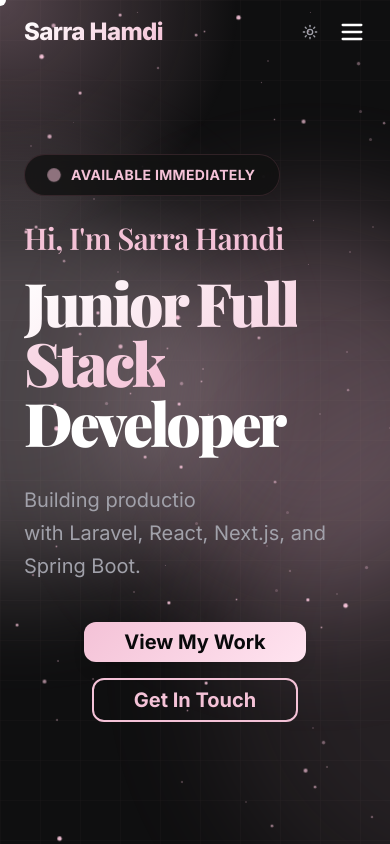
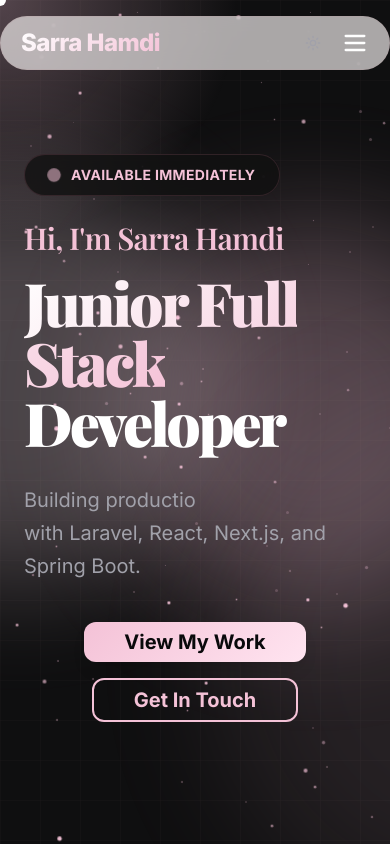
Before and after one commit to SarraHamdi11/portfolio, a Next.js app: page / in a window 390 px wide. Shown: the top 844 px of the page. Built offline with nearby package versions, Linux system fonts and the light colour scheme; a web font is replaced by a local one.

Commit message:
Update navbar to floating pill shape

```diff
--- a/src/components/Navbar.tsx
+++ b/src/components/Navbar.tsx
@@ -24,13 +24,15 @@ export default function Navbar() {
   };
 
   return (
-    <nav
-      className={`fixed top-0 left-0 right-0 z-50 transition-all duration-300 ${
-        scrolled ? "nav-scrolled" : ""
-      }`}
-    >
-      <div className="max-w-7xl mx-auto px-6 py-4">
-        <div className="flex items-center justify-between">
+    <nav className="fixed top-0 left-0 right-0 z-50 transition-all duration-300 pt-4">
+      <div className="mx-auto max-w-[820px]">
+        <div
+          className="flex items-center justify-between px-5 py-2.5 rounded-[50px] backdrop-blur-[10px]"
+          style={{
+            background: "rgba(237,232,232,0.7)",
+            border: "1px solid rgba(180,150,155,0.25)"
+          }}
+        >
           <button
             onClick={() => scrollTo("home")}
             className="text-2xl font-extrabold tracking-tight gradient-text"
@@ -48,12 +50,18 @@ export default function Navbar() {
               <button
                 key={item.id}
                 onClick={() => scrollTo(item.id)}
-                className="text-base font-semibold transition-colors"
+                className="text-base font-semibold transition-colors px-3 py-1.5 rounded-[30px]"
                 style={{
                   color: "var(--text-secondary)",
                 }}
-                onMouseEnter={(e) => (e.currentTarget.style.color = "var(--accent-primary)")}
-                onMouseLeave={(e) => (e.currentTarget.style.color = "var(--text-secondary)")}
+                onMouseEnter={(e) => {
+                  e.currentTarget.style.color = "var(--accent-primary)";
+                  e.currentTarget.style.backgroundColor = "rgba(180,130,140,0.12)";
+                }}
+                onMouseLeave={(e) => {
+                  e.currentTarget.style.color = "var(--text-secondary)";
+                  e.currentTarget.style.backgroundColor = "transparent";
+                }}
               >
                 {item.label}
               </button>
@@ -73,7 +81,7 @@ export default function Navbar() {
             </Button>
             <Button
               onClick={() => scrollTo("contact")}
-              className="gradient-bg hover:opacity-90 transition-opacity border-0 text-base font-semibold"
+              className="gradient-bg hover:opacity-90 transition-opacity border-0 text-base font-semibold rounded-[30px]"
               style={{
                 color: "var(--background)",
               }}
@@ -103,7 +111,7 @@ export default function Navbar() {
         </div>
 
         {isOpen && (
-          <div className="md:hidden mt-6 flex flex-col gap-4 pb-6 glass pt-4">
+          <div className="md:hidden mt-6 flex flex-col gap-4 pb-6 glass pt-4 rounded-[20px]">
             {[
               { id: "experience", label: "Experience" },
               { id: "portfolio", label: "Projects" },
@@ -125,7 +133,7 @@ export default function Navbar() {
             ))}
             <Button
               onClick={() => scrollTo("contact")}
-              className="w-full gradient-bg text-gray-900 hover:opacity-90 transition-opacity border-0 mt-2 font-semibold"
+              className="w-full gradient-bg text-gray-900 hover:opacity-90 transition-opacity border-0 mt-2 font-semibold rounded-[30px]"
             >
               Hire Me
             </Button>
```
